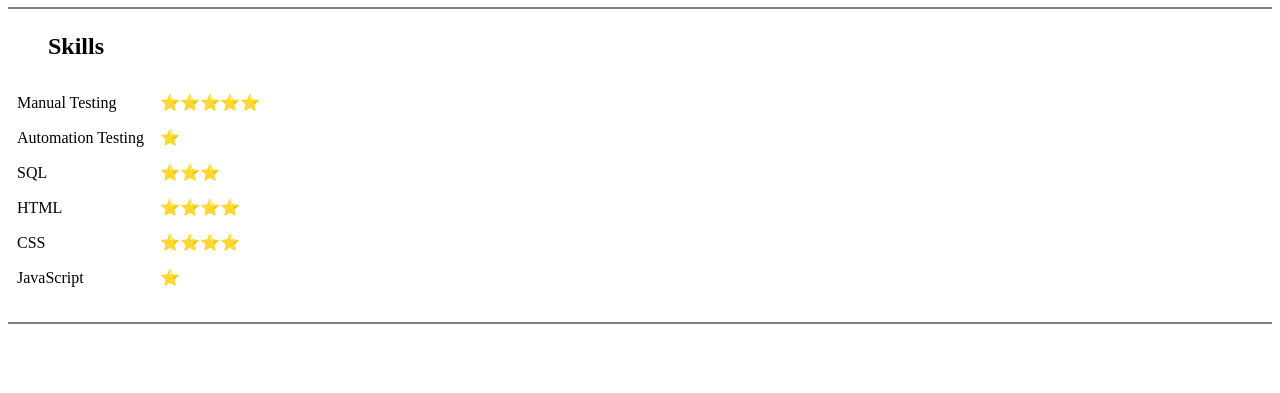
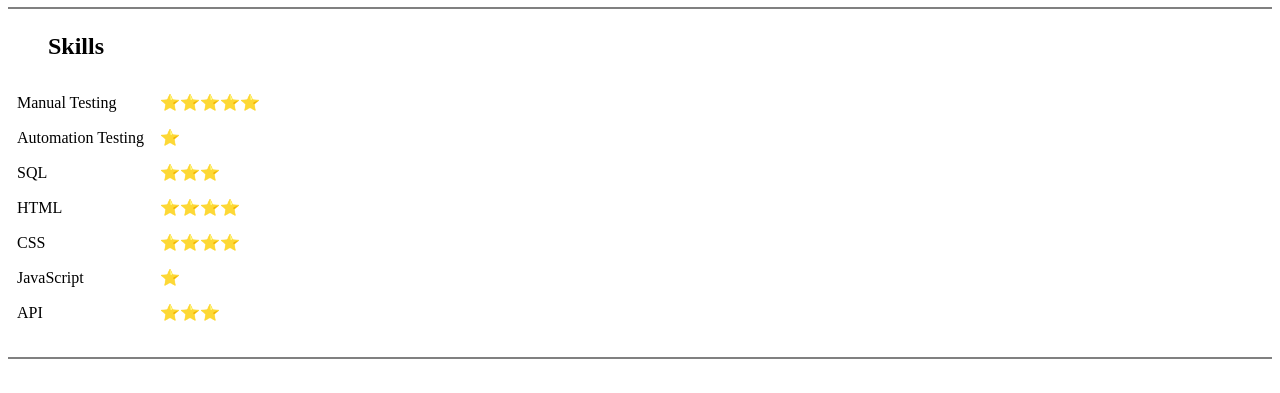
Before and after one commit to mbarisic0/about, a plain HTML site: page index.html in a window 1280 px wide. Shown: the part 1307-1700 px from the top of the page. Before the commit the page ends 1665 px from the top, so only its background shows below. Drawn offline with Linux system fonts and the light colour scheme.

Commit message:
Added API skill

```diff
--- a/index.html
+++ b/index.html
@@ -129,6 +129,12 @@
         <td>JavaScript</td>
         <td>⭐️</td>
       </tr>
+
+      <tr>
+        <td>API</td>
+        <td>⭐️⭐️⭐️</td>
+      </tr>
+
     </table>
     <br>
     <hr size="2" noshade>
@@ -137,5 +143,7 @@
 
 
 
+
+
   </body>
 </html>
```
